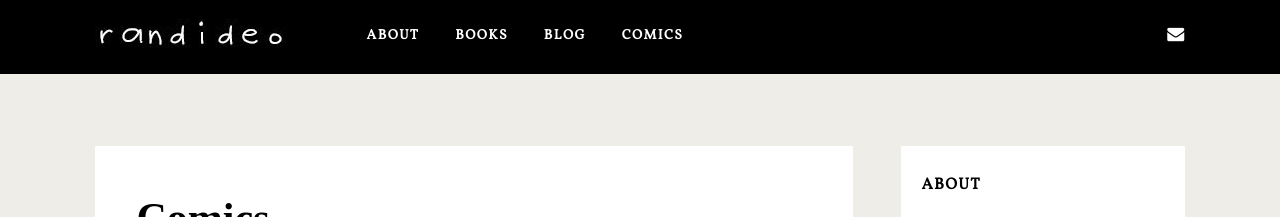
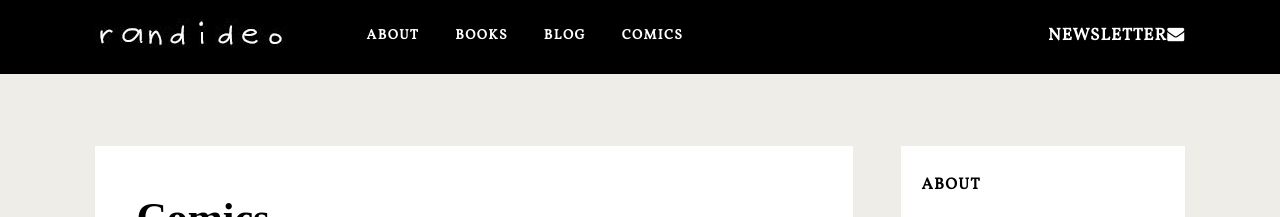
Before and after one commit to randideo/randideo.github.io, a Jekyll site: the page built from comics.html, in a window 1280 px wide. Shown: the top 217 px of the page. Built offline with Jekyll 4.4.1, drawn with Linux system fonts in a browser that asks for light colours; nearby versions of some CDN libraries; some web fonts are replaced; comment, search, counter and statistics services are not loaded.

Commit message:
Create header.html

```diff
--- a/_includes/header.html
+++ b/_includes/header.html
@@ -53,7 +53,7 @@
 <ul class='social-media-iconsnbt'>
 
 
-	<li><a href="http://tinyletter.com/randideo" target='_blank'><i class='fa fa-envelope'></i></a></li>
+	<li><a href="http://tinyletter.com/randideo" target='_blank'>newsletter<i class='fa fa-envelope'></i></a></li>
 
 
 </ul>
```
